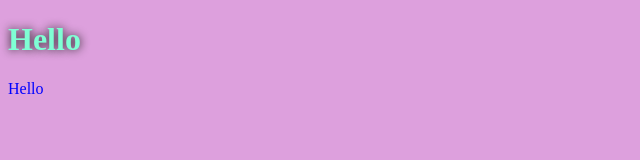
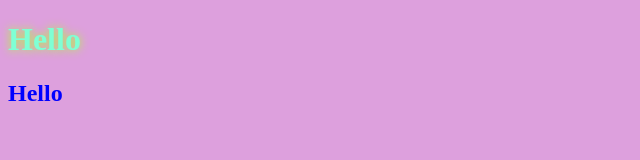
Before and after one commit to oleghca/Rain, a plain HTML site: page index.html in a window 1280 px wide. Shown: the whole page, without its empty margins (0-640 px from the left). Drawn offline with Linux system fonts and the light colour scheme.

Commit message:
Revert "update h2-component"
This reverts commit c123d74370a91783d3a2f070b8321ecb2a53bce3.

```diff
--- a/assets/css/style.css
+++ b/assets/css/style.css
@@ -2,9 +2,9 @@
 
 h1{
     color: aquamarine;
-    text-shadow: 0px 0px 10px rgb(23, 25, 21);
+    text-shadow: 0px 0px 10px greenyellow;
 }
-div{
+h2{
     color: blue;
 }
 body{
--- a/index.html
+++ b/index.html
@@ -9,7 +9,7 @@
 </head>
 <body>
     <h1>Hello</h1>
-    <div>Hello</div>
+    <h2>Hello</h2>
 
 </body>
 </html>
```
